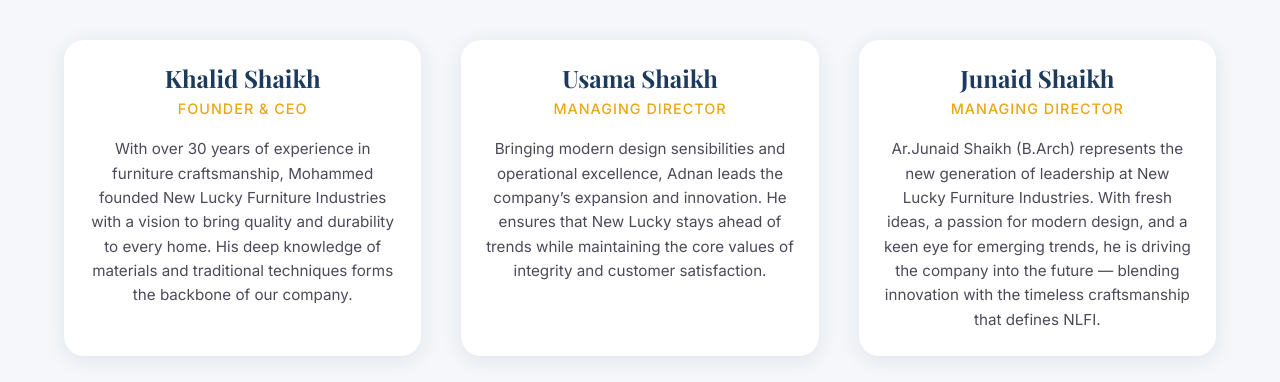
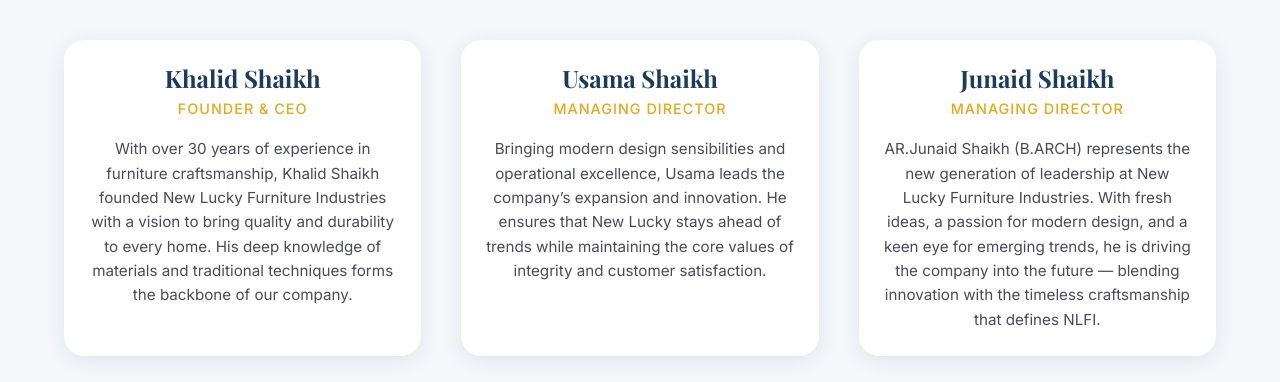
Before and after one commit to adnanchanda/interior-manufacturer-native, a React (Vite) app: page / in a window 1280 px wide. Shown: the part 2440-2822 px from the top of the page. Built offline with nearby package versions, Linux system fonts and the light colour scheme; a web font is replaced by a local one.

Commit message:
feat: add Footer, Founders, and Contact components to the application.

```diff
--- a/src/components/Contact.jsx
+++ b/src/components/Contact.jsx
@@ -26,7 +26,7 @@
         icon: LuMail,
         title: 'Email Us',
         details: [
-            { label: '', value: 'info@newluckyfurniture.com' },
+            { label: '', value: 'newluckyfurnitureindustries@gmail.com' },
         ],
     },
     {
--- a/src/components/Footer.jsx
+++ b/src/components/Footer.jsx
@@ -108,7 +108,7 @@
                             </div>
                             <div className="footer__contact-item">
                                 <LuMail className="footer__contact-icon" />
-                                <span>info@newluckyfurniture.com</span>
+                                <span>newluckyfurnitureindustries@gmail.com</span>
                             </div>
                         </div>
                     </div>
--- a/src/components/Founders.jsx
+++ b/src/components/Founders.jsx
@@ -6,17 +6,17 @@
     {
         name: 'Khalid Shaikh',
         role: 'Founder & CEO',
-        bio: 'With over 30 years of experience in furniture craftsmanship, Mohammed founded New Lucky Furniture Industries with a vision to bring quality and durability to every home. His deep knowledge of materials and traditional techniques forms the backbone of our company.',
+        bio: 'With over 30 years of experience in furniture craftsmanship, Khalid Shaikh founded New Lucky Furniture Industries with a vision to bring quality and durability to every home. His deep knowledge of materials and traditional techniques forms the backbone of our company.',
     },
     {
         name: 'Usama Shaikh',
         role: 'Managing Director',
-        bio: 'Bringing modern design sensibilities and operational excellence, Adnan leads the company\u2019s expansion and innovation. He ensures that New Lucky stays ahead of trends while maintaining the core values of integrity and customer satisfaction.',
+        bio: 'Bringing modern design sensibilities and operational excellence, Usama leads the company\u2019s expansion and innovation. He ensures that New Lucky stays ahead of trends while maintaining the core values of integrity and customer satisfaction.',
     },
     {
         name: 'Junaid Shaikh',
         role: 'Managing Director',
-        bio: 'Ar.Junaid Shaikh (B.Arch) represents the new generation of leadership at New Lucky Furniture Industries. With fresh ideas, a passion for modern design, and a keen eye for emerging trends, he is driving the company into the future — blending innovation with the timeless craftsmanship that defines NLFI.',
+        bio: 'AR.Junaid Shaikh (B.ARCH) represents the new generation of leadership at New Lucky Furniture Industries. With fresh ideas, a passion for modern design, and a keen eye for emerging trends, he is driving the company into the future — blending innovation with the timeless craftsmanship that defines NLFI.',
     },
 ];
 
```
